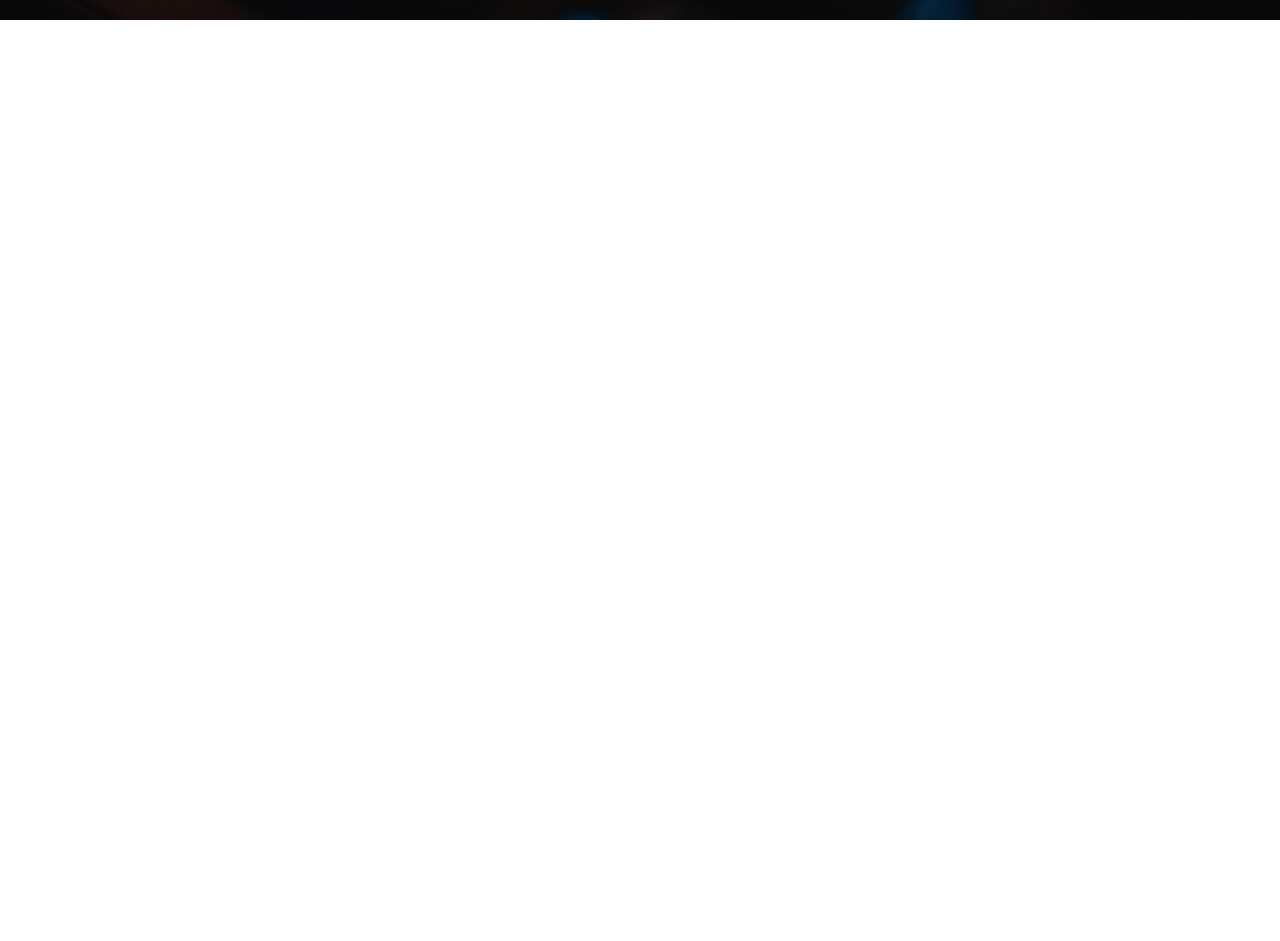
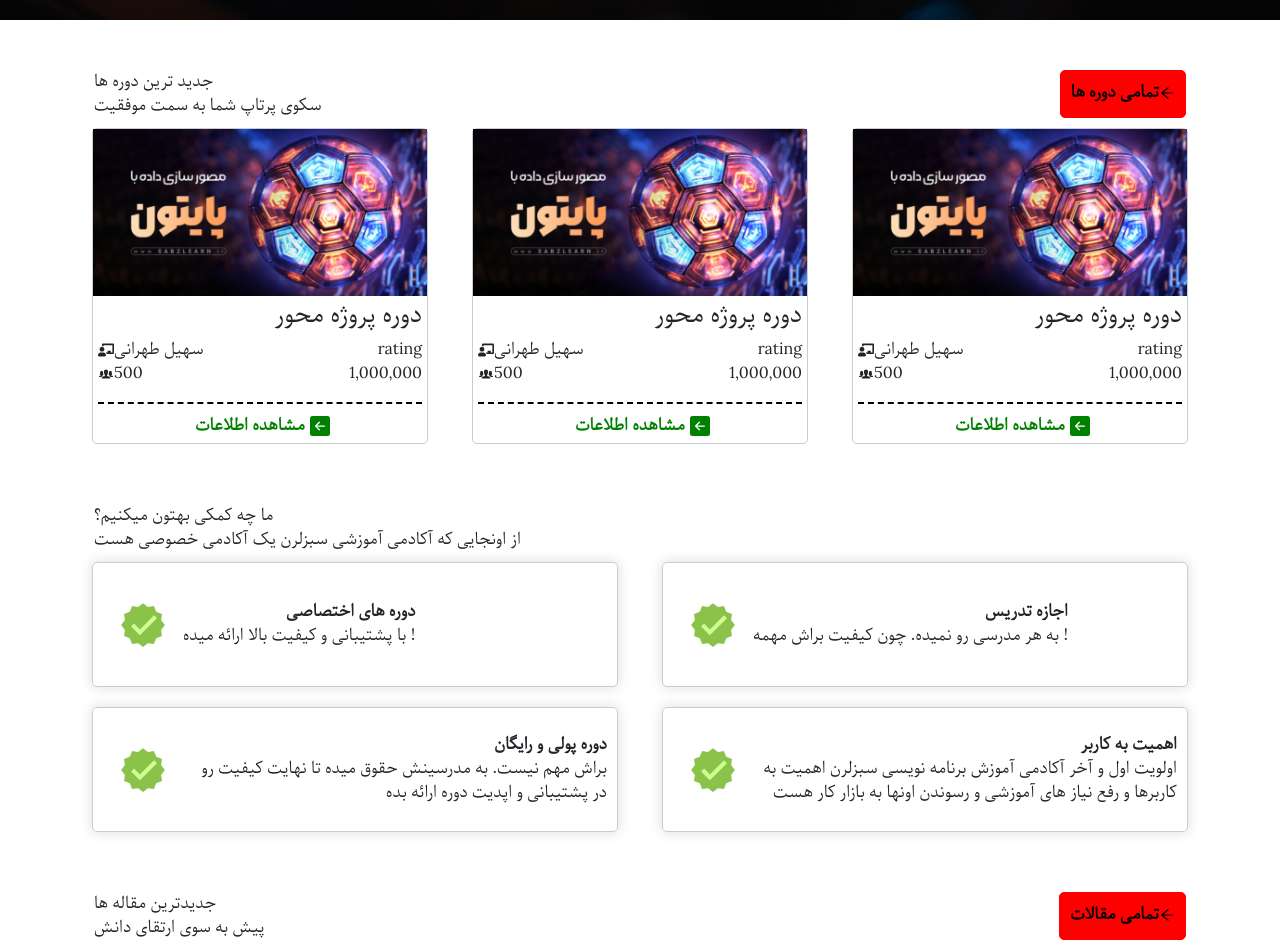
Before and after one commit to soheil-tehi/E-commerce, a React (Create React App) app: page / in a window 1280 px wide. Shown: the part 700-1641 px from the top of the page. Before the commit the page ends 800 px from the top, so only its background shows below. Built offline with nearby package versions, Linux system fonts and the light colour scheme; the HTML template or start-up script is replaced by a standard one.

Commit message:
Initial main page

```diff
--- a/src/App.css
+++ b/src/App.css
@@ -72,11 +72,7 @@
 /* Media query */
 @media screen and (min-width: 1366px) {}
 
-@media screen and (max-width: 1366px) {
-  .goal-icon {
-    font-size: 16px;
-  }
-}
+@media screen and (max-width: 1366px) {}
 
 @media screen and (max-width: 1024px) {}
 
@@ -85,10 +81,20 @@
     display: none;
   }
 
+  .goal-icon {
+    font-size: 35px;
+    margin: 10px;
+  }
+
 }
 
 @media screen and (max-width: 480px) {
   .goal-info-description {
     display: none;
   }
+
+  .goal-icon {
+    font-size: 15px;
+    margin: 10px;
+  }
 }
--- /dev/null
+++ b/src/Asset/GoalBoxData/goals.tsx
@@ -0,0 +1,8 @@
+const goadData = [
+    { id: 1, title: "دوره های اختصاصی", desc: "با پشتیبانی و کیفیت بالا ارائه میده !" },
+    { id: 1, title: "اجازه تدریس", desc: "به هر مدرسی رو نمیده. چون کیفیت براش مهمه !" },
+    { id: 1, title: "دوره پولی و رایگان", desc: "براش مهم نیست. به مدرسینش حقوق میده تا نهایت کیفیت رو در پشتیبانی و اپدیت دوره ارائه بده" },
+    { id: 1, title: "اهمیت به کاربر", desc: "اولویت اول و آخر آکادمی آموزش برنامه نویسی سبزلرن اهمیت به کاربرها و رفع نیاز های آموزشی و رسوندن اونها به بازار کار هست" },
+]
+
+export default goadData;
--- a/src/Components/CourseBox/CourseBox.css
+++ b/src/Components/CourseBox/CourseBox.css
@@ -2,7 +2,8 @@
 
 .course {
     margin: 150px auto;
-    border: 1px solid black;
+    /* border: 1px solid black; */
+    border: 1px solid #ccc;
     border-radius: 5px;
     transition: 0.4s;
     margin: 10px;
--- a/src/Components/CoursesHeader/CoursesHeader.tsx
+++ b/src/Components/CoursesHeader/CoursesHeader.tsx
@@ -1,21 +1,30 @@
 import React from 'react'
 import './CoursesHeader.css';
+import { AiOutlineArrowLeft } from 'react-icons/ai';
+interface CoursesHeaderProps {
+    title: string,
+    desc: string,
+    linkTitle: string,
+}
 
-function CoursesHeader() {
+function CoursesHeader({ title, desc, linkTitle }: CoursesHeaderProps) {
     return (
         <div className="courses">
             <div className="container">
                 <div className="courses-header">
                     <div className="courses-header__right">
-                        <span className="courses-header__title title">جدیدترین دوره ها</span>
-                        <span className="courses-header__text">سکوی پرتاپ شما به سمت موفقیت</span>
+                        <span className="courses-header__title title">{title}</span>
+                        <span className="courses-header__text">{desc}</span>
                     </div>
-                    <div className="courses-header__left">
-                        <a href="#" className="courses-header__link">
-                            تمامی دوره ها
-                            <i className="fas fa-arrow-left courses-header__icon"></i>
-                        </a>
-                    </div>
+                    {
+                        !!linkTitle &&
+                        <div className="courses-header__left">
+                            <a href="#" className="courses-header__link">
+                                {linkTitle}
+                                <AiOutlineArrowLeft />
+                            </a>
+                        </div>
+                    }
                 </div>
             </div>
         </div>
--- a/src/Components/GoalBox/GoalBox.css
+++ b/src/Components/GoalBox/GoalBox.css
@@ -1,16 +1,18 @@
 .goal-box {
     display: flex;
     align-items: center;
-    border: 1px solid black;
+    border: 1px solid #ccc;
     border-radius: 5px;
     padding: 10px;
     margin: 10px;
+    height: 125px;
+    box-shadow: 0px 0px 12px 2px rgba(0, 0, 0, 0.1);
 }
 
 
 .goal-icon {
     font-size: 50px;
-    margin-left: 15px;
+    margin: 15px;
 }
 
 .goal-info {
--- a/src/Components/GoalBox/GoalBox.tsx
+++ b/src/Components/GoalBox/GoalBox.tsx
@@ -3,7 +3,12 @@ import { FaChalkboardTeacher } from 'react-icons/fa';
 import { FcApproval } from "react-icons/fc";
 import './GoalBox.css';
 
-function GoalBox() {
+interface GoalBoxProps {
+    title: string,
+    desc: string,
+}
+
+function GoalBox({ title, desc }: GoalBoxProps) {
     return (
         <>
             <div className='goal-box'>
@@ -11,8 +16,8 @@ function GoalBox() {
                     <FcApproval />
                 </div>
                 <div className='goal-info'>
-                    <span>دوره پولی و رایگان</span>
-                    <span className='goal-info-description'>براش مهم نیست. به مدرسینش حقوق میده تا نهایت کیفیت رو در پشتیبانی و اپدیت دوره ارائه بده</span>
+                    <span>{title}</span>
+                    <span className='goal-info-description'>{desc}</span>
                 </div>
             </div>
         </>
--- a/src/Pages/MainPage/MainPage.tsx
+++ b/src/Pages/MainPage/MainPage.tsx
@@ -1,9 +1,63 @@
-import React from 'react'
+import React, { useState } from 'react'
 import Banner from '../../Components/Main/Banner/Banner';
+import CoursesHeader from '../../Components/CoursesHeader/CoursesHeader';
+import { Col, Container, Row } from 'react-bootstrap';
+import CourseBox from '../../Components/CourseBox/CourseBox';
+import goadData from '../../Asset/GoalBoxData/goals';
+import GoalBox from '../../Components/GoalBox/GoalBox';
 
 function MainPage() {
+
+    const [newCourses, setNewCourses] = useState([{ id: 1 }, { id: 2 }, { id: 3 }]);
+    const [goalBox, setGoalBox] = useState([{ id: 1 }, { id: 2 }, { id: 3 }, { id: 4 }]);
+
     return (
-        <Banner />
+        <>
+            <Banner />
+            <Container>
+                <CoursesHeader
+                    title="جدید ترین دوره ها"
+                    desc={"سکوی پرتاپ شما به سمت موفقیت"}
+                    linkTitle={"تمامی دوره ها"}
+                />
+                <Row>
+
+                    {
+                        newCourses.map(item => (
+                            <Col sm={12} md={6} lg={4}>
+                                < CourseBox />
+                            </Col>
+                        ))
+                    }
+
+                </Row>
+                <CoursesHeader
+                    title={"ما چه کمکی بهتون میکنیم؟"}
+                    desc={"از اونجایی که آکادمی آموزشی سبزلرن یک آکادمی خصوصی هست"}
+                    linkTitle={""}
+                />
+                <Row>
+
+                    {
+                        goadData.map(item => (
+                            <Col xs={6} sm={6} md={6}>
+                                <GoalBox
+                                    title={item.title}
+                                    desc={item.desc}
+                                />
+                            </Col>
+                        ))
+                    }
+                </Row>
+
+                <CoursesHeader
+                    title={"جدیدترین مقاله ها"}
+                    desc={"پیش به سوی ارتقای دانش"}
+                    linkTitle={"تمامی مقالات"}
+                />
+
+            </Container>
+        </>
     )
 }
 
```
